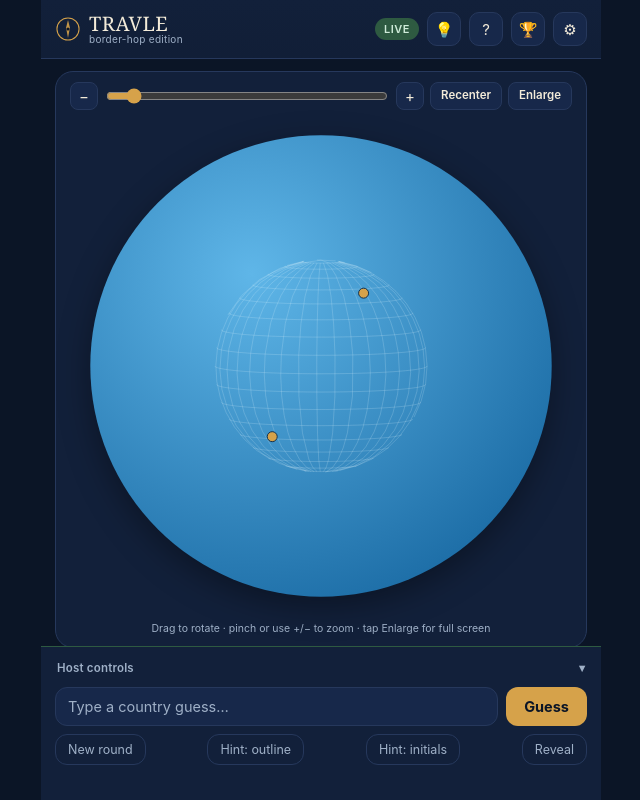
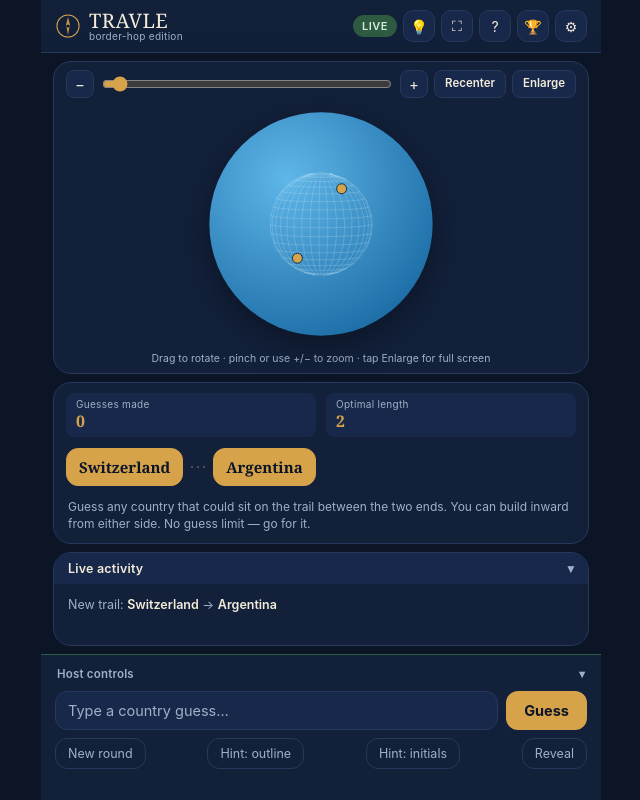
Before and after one commit to alternativeemail209711-a11y/TRAVLE-live, a website: page index.html in a window 1280 px wide. Shown: the whole page, without its empty margins (319-959 px from the left). Drawn offline with nearby package versions, Linux system fonts and the light colour scheme; no server answers.

Commit message:
Add files via upload

```diff
--- a/app.js
+++ b/app.js
@@ -227,6 +227,7 @@
   const tabTotal = $("tabTotal");
 
   const legendBtn = $("legendBtn");
+  const fullscreenBtn = $("fullscreenBtn");
   const legendDrawer = $("legendDrawer");
   const closeLegend = $("closeLegend");
 
@@ -662,10 +663,10 @@
   }
 
   globeZoomIn.addEventListener("click", () => {
-    if (window.Globe && window.Globe.isReady()) window.Globe.setZoomPercent(window.Globe.currentPercent() + 20);
+    if (window.Globe && window.Globe.isReady()) window.Globe.setZoomPercent(Math.round(window.Globe.currentPercent() * 1.3));
   });
   globeZoomOut.addEventListener("click", () => {
-    if (window.Globe && window.Globe.isReady()) window.Globe.setZoomPercent(window.Globe.currentPercent() - 20);
+    if (window.Globe && window.Globe.isReady()) window.Globe.setZoomPercent(Math.round(window.Globe.currentPercent() / 1.3));
   });
   globeZoomSlider.addEventListener("input", () => {
     if (window.Globe && window.Globe.isReady()) window.Globe.setZoomPercent(parseInt(globeZoomSlider.value, 10));
@@ -795,6 +796,33 @@
   trophyBtn.addEventListener("click", () => { renderLeaderboard(); openDrawer(leaderboardDrawer); });
   closeLeaderboard.addEventListener("click", () => closeDrawer(leaderboardDrawer));
   legendBtn.addEventListener("click", () => openDrawer(legendDrawer));
+
+  // Whole-app fullscreen. The CSS layout already fits the viewport without
+  // scrolling regardless of this — this button is the bonus of also hiding
+  // the browser's own address bar/chrome where the platform allows it
+  // (most Android browsers; not supported by iOS Safari, so it's a no-op
+  // there and the page still behaves correctly without it).
+  function isFullscreen() {
+    return Boolean(document.fullscreenElement || document.webkitFullscreenElement);
+  }
+  function syncFullscreenIcon() {
+    fullscreenBtn.textContent = isFullscreen() ? "⤓" : "⛶";
+    fullscreenBtn.title = isFullscreen() ? "Exit full screen" : "Full screen";
+  }
+  fullscreenBtn.addEventListener("click", async () => {
+    try {
+      if (!isFullscreen()) {
+        const el = document.documentElement;
+        if (el.requestFullscreen) await el.requestFullscreen();
+        else if (el.webkitRequestFullscreen) el.webkitRequestFullscreen();
+      } else {
+        if (document.exitFullscreen) await document.exitFullscreen();
+        else if (document.webkitExitFullscreen) document.webkitExitFullscreen();
+      }
+    } catch (e) { /* unsupported on this browser — the page still fits fine without it */ }
+  });
+  document.addEventListener("fullscreenchange", syncFullscreenIcon);
+  document.addEventListener("webkitfullscreenchange", syncFullscreenIcon);
   closeLegend.addEventListener("click", () => closeDrawer(legendDrawer));
 
   const MODE_BANNER_TEXT = {
--- a/globe.js
+++ b/globe.js
@@ -105,6 +105,27 @@
     return { w: Math.max(rect.width, 120), h: Math.max(rect.height, 120) };
   }
 
+  // The 110m main dataset omits these — they're too small to show at that
+  // resolution. Fetched separately, as tiny individual files, so Monaco,
+  // San Marino, etc. get a real outline instead of a plain dot marker.
+  const MICRO_STATE_ISO3 = {
+    "Andorra": "and", "Monaco": "mco", "San Marino": "smr", "Vatican City": "vat",
+    "Liechtenstein": "lie", "Malta": "mlt", "Maldives": "mdv", "Mauritius": "mus",
+  };
+
+  async function loadMicroStates() {
+    const results = await Promise.all(Object.entries(MICRO_STATE_ISO3).map(async ([name, iso3]) => {
+      try {
+        const res = await fetch(`https://cdn.jsdelivr.net/npm/world-countries@5.1.0/data/${iso3}.geo.json`);
+        if (!res.ok) return null;
+        const geo = await res.json();
+        const feature = geo.type === "FeatureCollection" ? geo.features[0] : geo;
+        return feature && feature.geometry ? [name, feature] : null;
+      } catch (e) { return null; }
+    }));
+    return results.filter(Boolean);
+  }
+
   async function loadTopology() {
     const res = await fetch(TOPO_URL);
     if (!res.ok) throw new Error("topology fetch failed: " + res.status);
@@ -139,7 +160,7 @@
   function currentPercent() { return Math.round((currentScale / baseScale) * 100); }
 
   function setZoomPercent(pct) {
-    pct = Math.max(10, Math.min(500, Math.round(pct)));
+    pct = Math.max(10, Math.min(1000, Math.round(pct)));
     currentScale = baseScale * (pct / 100);
     if (projection) projection.scale(currentScale);
     redraw();
@@ -163,7 +184,8 @@
 
     svg.node().addEventListener("wheel", (event) => {
       event.preventDefault();
-      setZoomPercent(currentPercent() + (event.deltaY < 0 ? 8 : -8));
+      const factor = event.deltaY < 0 ? 1.08 : 1 / 1.08;
+      setZoomPercent(currentPercent() * factor);
     }, { passive: false });
 
     let touchMode = null; // "rotate" | "pinch" | null
@@ -303,6 +325,13 @@
         featureByCountry = new Map(); // fine — everything just renders as dot markers instead
       }
 
+      try {
+        const microEntries = await loadMicroStates();
+        microEntries.forEach(([name, feature]) => featureByCountry.set(name, feature));
+      } catch (e) {
+        // fine — those handful of tiny countries just stay as dot markers
+      }
+
       countriesLayer.selectAll("path.country")
         .data([...featureByCountry.entries()])
         .join("path")
--- a/index.html
+++ b/index.html
@@ -28,6 +28,7 @@
       <span id="tiktokBadge" class="badge tiktok-badge" hidden>🎧</span>
       <span id="modeBadge" class="badge">LIVE</span>
       <button id="topHintBtn" class="icon-btn" title="Hint: outline (free)" aria-label="Hint">💡</button>
+      <button id="fullscreenBtn" class="icon-btn" title="Full screen" aria-label="Toggle full screen">⛶</button>
       <button id="legendBtn" class="icon-btn" title="How to play &amp; legend" aria-label="How to play and legend">?</button>
       <button id="trophyBtn" class="icon-btn" title="Leaderboard" aria-label="Leaderboard">🏆</button>
       <button id="settingsBtn" class="icon-btn" title="Settings" aria-label="Settings">⚙</button>
@@ -40,7 +41,7 @@
     <section class="globe-card" id="globeCard">
       <div class="globe-toolbar">
         <button id="globeZoomOut" class="globe-btn" title="Zoom out" aria-label="Zoom out">−</button>
-        <input id="globeZoomSlider" type="range" min="10" max="500" value="100" class="globe-zoom-slider" aria-label="Globe zoom percent" />
+        <input id="globeZoomSlider" type="range" min="10" max="1000" value="100" class="globe-zoom-slider" aria-label="Globe zoom percent" />
         <button id="globeZoomIn" class="globe-btn" title="Zoom in" aria-label="Zoom in">+</button>
         <button id="globeRecenter" class="globe-btn globe-btn-text" title="Recenter on start &amp; target">Recenter</button>
         <button id="globeExpandBtn" class="globe-btn globe-btn-text" title="Enlarge globe">Enlarge</button>
--- a/style.css
+++ b/style.css
@@ -41,13 +41,15 @@
   color: var(--paper);
   font-family: var(--font-ui);
   -webkit-tap-highlight-color: transparent;
+  overflow: hidden;
 }
 
 body {
-  min-height: 100vh;
-  min-height: 100dvh;
+  height: 100vh;
+  height: 100dvh;
   display: flex;
   flex-direction: column;
+  overflow: hidden;
 }
 
 button, input, select {
@@ -57,11 +59,12 @@
 #app {
   display: flex;
   flex-direction: column;
-  min-height: 100vh;
-  min-height: 100dvh;
+  height: 100vh;
+  height: 100dvh;
   max-width: 560px;
   margin: 0 auto;
   width: 100%;
+  overflow: hidden;
 }
 
 /* ---------------- Top bar ---------------- */
@@ -69,9 +72,10 @@
   display: flex;
   align-items: center;
   justify-content: space-between;
-  padding: 12px 14px;
+  padding: 10px 14px;
   background: linear-gradient(180deg, var(--panel) 0%, rgba(18,32,58,0.85) 100%);
   border-bottom: 1px solid var(--line);
+  flex: 0 0 auto;
 }
 
 .brand { display: flex; align-items: center; gap: 8px; }
@@ -85,7 +89,7 @@
 }
 .brand-sub { font-size: 10px; color: var(--slate); letter-spacing: 0.3px; }
 
-.topbar-actions { display: flex; align-items: center; gap: 8px; }
+.topbar-actions { display: flex; align-items: center; gap: 6px; }
 
 .badge {
   font-size: 11px;
@@ -103,25 +107,27 @@
   background: var(--panel-2);
   border: 1px solid var(--line);
   color: var(--paper);
-  width: 34px;
-  height: 34px;
+  width: 32px;
+  height: 32px;
   border-radius: 10px;
-  font-size: 15px;
+  font-size: 14px;
   display: flex;
   align-items: center;
   justify-content: center;
   cursor: pointer;
+  flex-shrink: 0;
 }
 .icon-btn:active { transform: scale(0.94); }
 
-/* ---------------- Board ---------------- */
+/* ---------------- Board — fits the viewport; only .feed-list scrolls ---------------- */
 .board {
   flex: 1;
+  min-height: 0;
   display: flex;
   flex-direction: column;
-  gap: 10px;
-  padding: 12px 14px;
-  overflow-y: auto;
+  gap: 8px;
+  padding: 8px 12px;
+  overflow: hidden;
 }
 
 /* ---------------- Interactive globe ---------------- */
@@ -129,10 +135,12 @@
   background: var(--panel);
   border: 1px solid var(--line);
   border-radius: var(--radius-lg);
-  padding: 10px 14px 12px;
+  padding: 8px 12px 8px;
   display: flex;
   flex-direction: column;
   align-items: center;
+  flex: 0 1 auto;
+  min-height: 0;
 }
 
 .globe-toolbar {
@@ -140,7 +148,8 @@
   align-items: center;
   gap: 6px;
   width: 100%;
-  margin-bottom: 8px;
+  margin-bottom: 6px;
+  flex: 0 0 auto;
 }
 .globe-btn {
   background: var(--panel-2);
@@ -160,11 +169,14 @@
 
 .globe-wrap {
   position: relative;
-  width: 100%;
+  width: clamp(120px, 30vh, 320px);
+  max-width: 100%;
   aspect-ratio: 1 / 1;
-  max-height: 62vh;
+  margin: 0 auto;
   border-radius: 50%;
   overflow: hidden;
+  flex: 0 1 auto;
+  min-height: 0;
   filter: drop-shadow(0 10px 16px rgba(0,0,0,0.35));
 }
 .globe-mount { width: 100%; height: 100%; cursor: grab; }
@@ -221,15 +233,18 @@
   background: var(--panel);
   border: 1px solid var(--line);
   border-radius: var(--radius-lg);
-  padding: 14px;
+  padding: 10px 12px;
+  flex: 0 0 auto;
+  overflow-y: auto;
+  max-height: 34vh;
 }
 
-.route-meta { display: flex; gap: 10px; margin-bottom: 12px; }
+.route-meta { display: flex; gap: 10px; margin-bottom: 8px; }
 .meta-pill {
   flex: 1;
   background: var(--panel-2);
   border-radius: var(--radius-sm);
-  padding: 6px 10px;
+  padding: 5px 10px;
   display: flex;
   flex-direction: column;
 }
@@ -241,8 +256,8 @@
   flex-wrap: wrap;
   align-items: center;
   gap: 6px;
-  min-height: 64px;
-  padding: 4px 0;
+  min-height: 44px;
+  padding: 2px 0;
 }
 
 .node {
@@ -308,6 +323,10 @@
   border: 1px solid var(--line);
   border-radius: var(--radius-lg);
   overflow: hidden;
+  flex: 1 1 auto;
+  min-height: 44px;
+  display: flex;
+  flex-direction: column;
 }
 
 .feed-toggle {
@@ -318,23 +337,26 @@
   background: var(--panel-2);
   border: none;
   color: var(--paper);
-  padding: 10px 14px;
+  padding: 8px 14px;
   font-size: 12.5px;
   font-weight: 600;
   letter-spacing: 0.2px;
   cursor: pointer;
+  flex: 0 0 auto;
 }
 .feed-chevron { transition: transform 0.15s ease; color: var(--slate); }
+.feed-card.collapsed { flex: 0 0 auto; }
 .feed-card.collapsed .feed-chevron { transform: rotate(-90deg); }
-.feed-card.collapsed .feed-list { max-height: 0; padding-top: 0; padding-bottom: 0; }
+.feed-card.collapsed .feed-list { flex: 0 0 auto; max-height: 0; padding-top: 0; padding-bottom: 0; }
 
 .feed-list {
   list-style: none;
   margin: 0;
   padding: 8px 14px 12px;
-  max-height: 150px;
+  flex: 1 1 auto;
+  min-height: 0;
   overflow-y: auto;
-  transition: max-height 0.15s ease;
+  -webkit-overflow-scrolling: touch;
   font-size: 12.5px;
 }
 .feed-list li {
@@ -352,10 +374,11 @@
 .host-dock {
   background: var(--panel);
   border-top: 1px solid var(--line);
-  padding: 10px 14px calc(12px + env(safe-area-inset-bottom));
+  padding: 8px 14px calc(10px + env(safe-area-inset-bottom));
   display: flex;
   flex-direction: column;
-  gap: 8px;
+  gap: 6px;
+  flex: 0 0 auto;
 }
 
 .host-row { display: flex; gap: 8px; }
```
